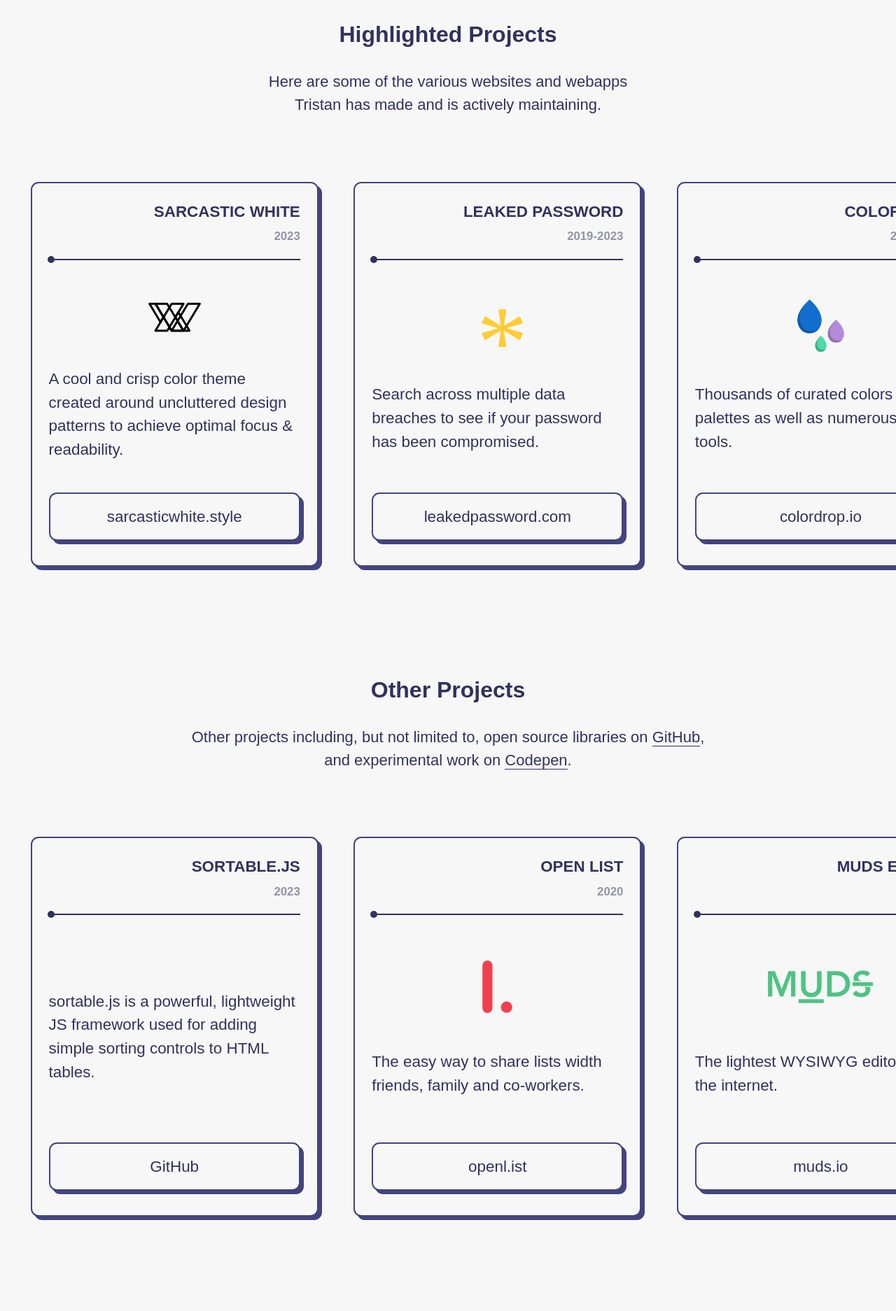
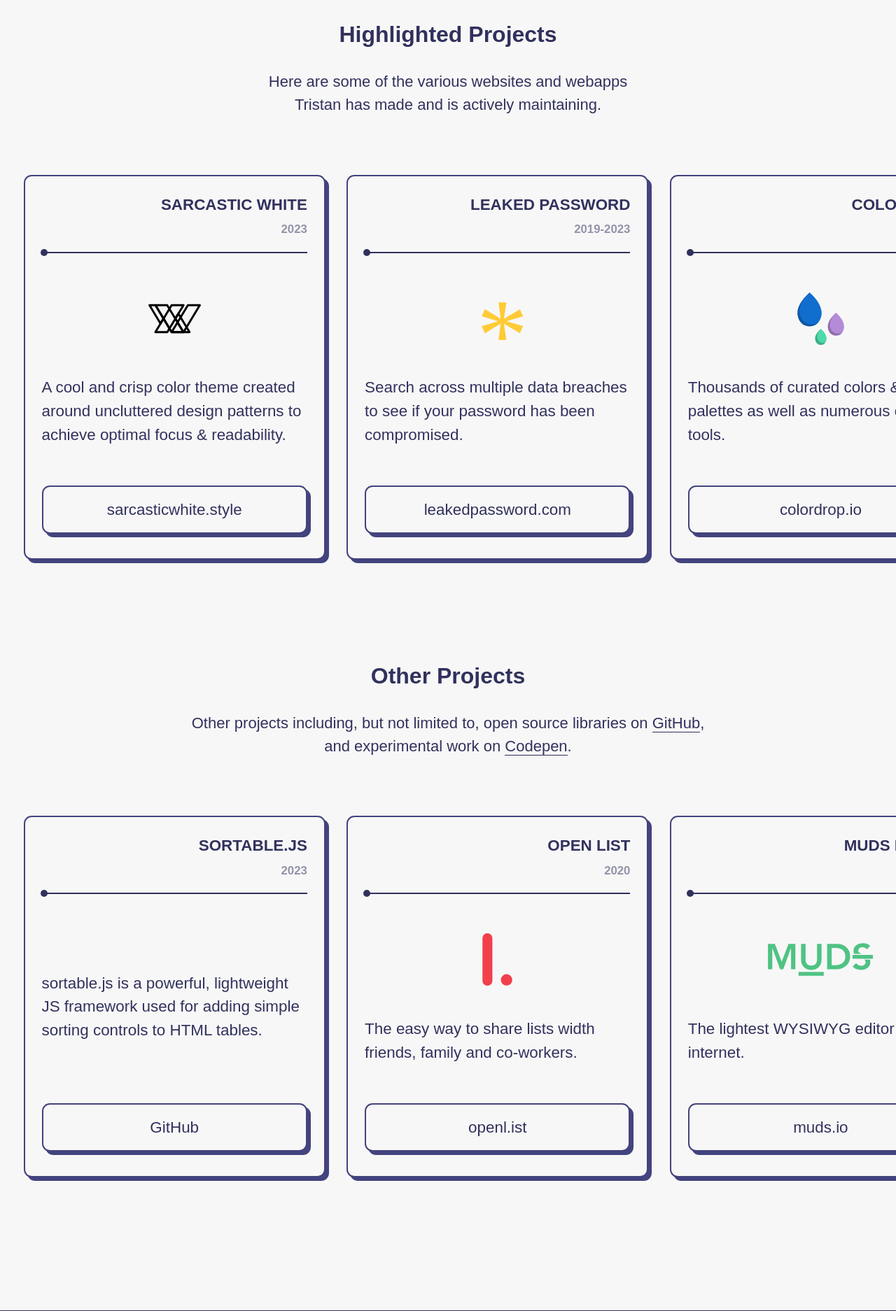
Before and after one commit to triss90/triss.dev, a PHP site: page / in a window 1280 px wide. Shown: the part 755-2629 px from the top of the page at 70% size. Run offline with PHP 8.4, Linux system fonts and the light colour scheme.

Commit message:
Update space between projects

```diff
--- a/assets/css/_component_gallery.scss
+++ b/assets/css/_component_gallery.scss
@@ -55,7 +55,7 @@
 			border: 2px solid lighten($color-3, 10%);
 			box-shadow: 5px 5px lighten($color-3, 10%);
 			padding: 24px;
-			margin: calc(1.5rem / 2);
+			margin: calc(1.5rem / 5);
 			display: flex;
 			border-radius: 0.5rem;
 			justify-content: space-between;
--- a/assets/css/app.css
+++ b/assets/css/app.css
@@ -563,7 +563,7 @@
   border: 2px solid #43437e;
   box-shadow: 5px 5px #43437e;
   padding: 24px;
-  margin: 0.75rem;
+  margin: 0.3rem;
   display: flex;
   border-radius: 0.5rem;
   justify-content: space-between;
--- a/src/stegosaurus.php
+++ b/src/stegosaurus.php
@@ -264,10 +264,10 @@
 include('_stegositemap.php');
 echo "\e[92m - Generated sitemap: \e[94m".$domainDev."sitemap.xml \n";
 echo "\e[92m   - Submit sitemap to Google: \e[91mphp stegosubmit.php \n";
-echo "\e[92m - Generated JSON Feed: \e[94m".$domainDev."/sitemap.json \n";
+echo "\e[92m - Generated JSON Feed: \e[94m".$domainDev."sitemap.json \n";
 
 
 // Create RSS Feed
 include('_stegorss.php');
-echo "\e[92m - Generated RSS Feed: \e[94m".$domainDev."/".$blogName."/rss.xml \n";
+echo "\e[92m - Generated RSS Feed: \e[94m".$domainDev.$blogName."/rss.xml \n";
 echo "\n";
```
Also changed, not shown: sitemap.xml (+1 -1 lines), 1 other file.
